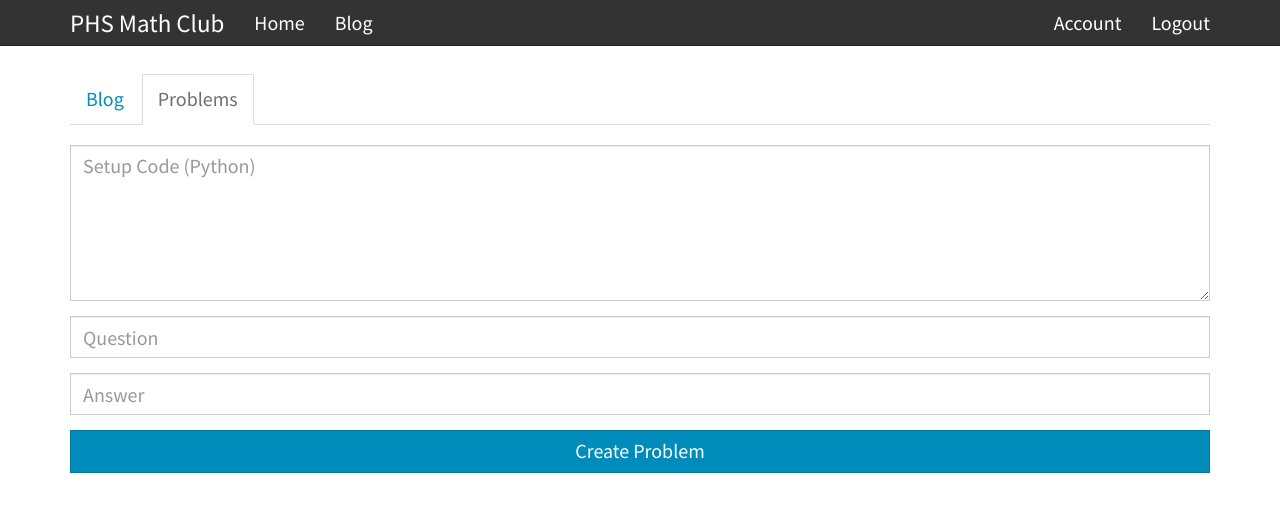
After one commit to masonsbro/mathclub, a Django app: template template/admin_problems_new.html in a window 1280 px wide. The commit adds this page. Shown: the top 512 px of the page. Run offline with Django 3.2, Linux system fonts and the light colour scheme; the template is opened without the code that fills it, so the values that code supplies are empty; some libraries are stand-ins or nearby versions.

Commit message:
Add Python setup field for problemgenerators

```diff
--- a/mathapp/models.py
+++ b/mathapp/models.py
@@ -57,6 +57,7 @@ class ProblemGenerator(models.Model):
 
 	skill = models.ForeignKey('Skill')
 	name = models.CharField(max_length = 256)
+	setup = models.TextField()
 	question = models.CharField(max_length = 256)
 	answer = models.CharField(max_length = 256)
 	author = models.ForeignKey('User')
@@ -64,4 +65,5 @@ class ProblemGenerator(models.Model):
 	def generate_problem(self):
 		# Replace variables in question with random values
 		# Replace variables in answer with same values and evaluate
+		exec(setup)
 		return self.question, float(self.answer)
--- a/mathapp/urls.py
+++ b/mathapp/urls.py
@@ -14,6 +14,7 @@ urlpatterns = patterns('',
 	url(r'^admind/blog/edit/(?P<id>[0-9]+)/$', views.admin_blog_edit),
 	url(r'^admind/blog/delete/(?P<id>[0-9]+)/$', views.admin_blog_delete),
 	url(r'^admind/problems/$', views.admin_problems),
+	url(r'^admind/problems/new/$', views.admin_problems_new),
 	url(r'^blog/$', views.blog),
 	url(r'^$', views.index),
 )
--- a/static/style.css
+++ b/static/style.css
@@ -9,3 +9,7 @@ td.row-click:hover {
 td.row-click:hover a {
 	text-decoration: none;
 }
+
+textarea {
+	resize: vertical;
+}
--- /dev/null
+++ b/template/admin_problems_new.html
@@ -0,0 +1,23 @@
+{% extends "admin.html" %}
+
+{% block title %}New Problem{% endblock %}
+
+{% block admin_problems_active %}class="active"{% endblock %}
+
+{% block admin_content %}
+	<form role="form" method="POST" action="/admind/problems/new/">
+		{% csrf_token %}
+		<div class="form-group">
+			<textarea class="form-control" name="setup" rows="5" placeholder="Setup Code (Python)"></textarea>
+		</div>
+		<div class="form-group">
+			<input type="text" class="form-control" name="question" placeholder="Question">
+		</div>
+		<div class="form-group">
+			<input type="text" class="form-control" name="answer" placeholder="Answer">
+		</div>
+		<div class="form-group">
+			<input type="submit" class="btn btn-primary btn-block" value="Create Problem">
+		</div>
+	</form>
+{% endblock %}
```
Also changed, not shown: mathapp/views/admin.py (+7 -0 lines), mathapp/migrations/0009_auto__add_field_problemgenerator_setup.py (added).
